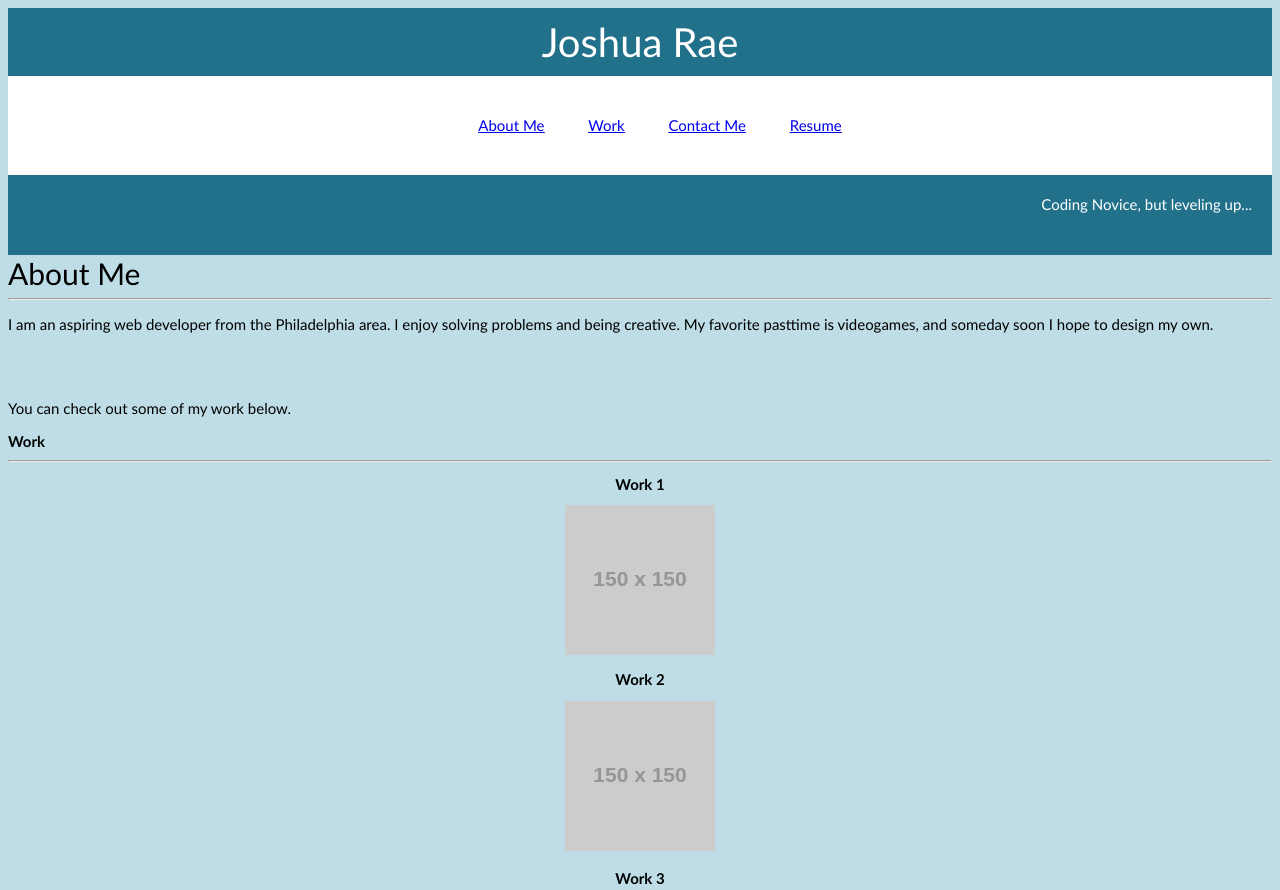
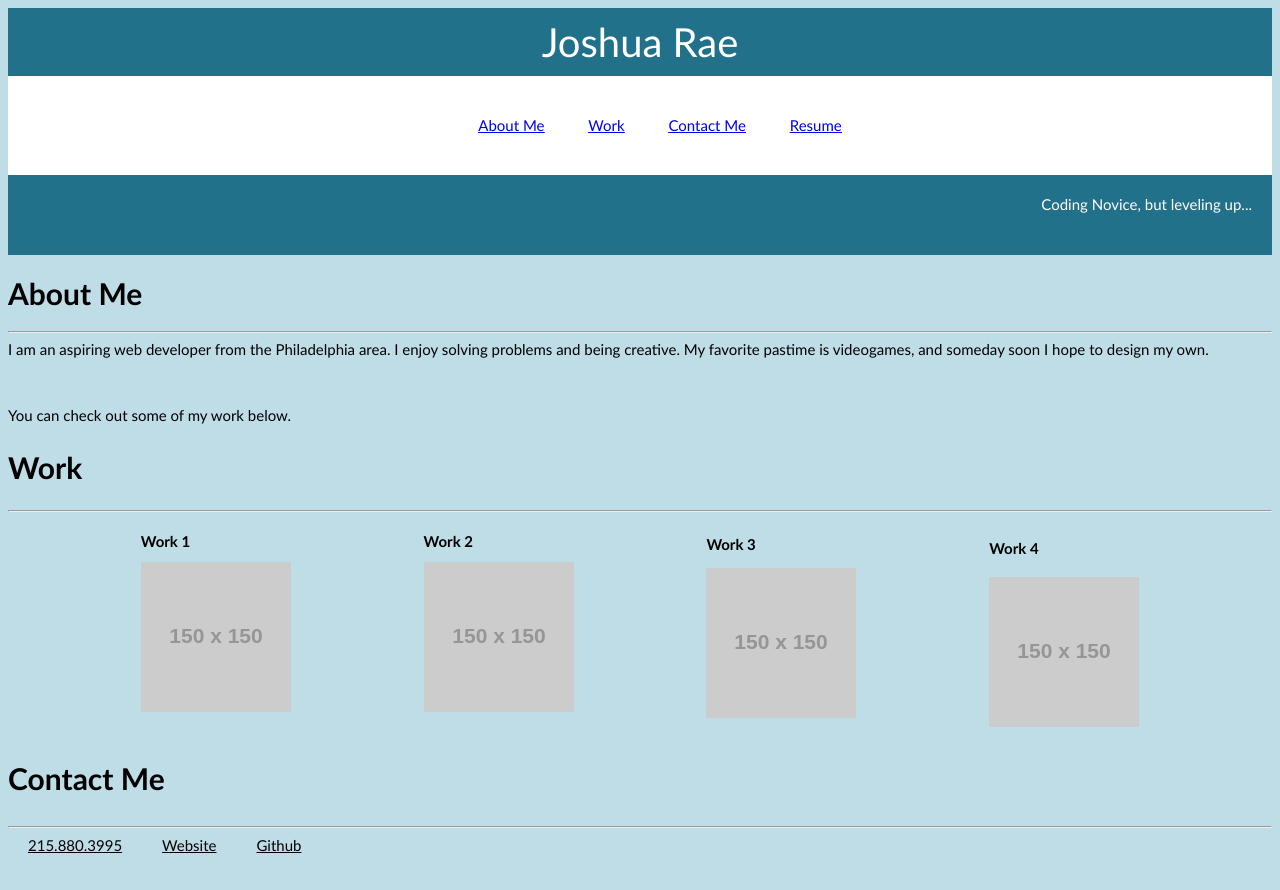
Before and after one commit to joshuar2155/self-portfolio, a plain HTML site: page index.html in a window 1280 px wide. Shown: the top 890 px of the page. Drawn offline with Linux system fonts and the light colour scheme; placeholder pictures from the web are drawn by us.

Commit message:
close to finalizing

```diff
--- a/assets/styles.css
+++ b/assets/styles.css
@@ -1,3 +1,4 @@
+/*Overall site roots and global styles*/
 :root {
     --color: black;
     --background: rgb(34, 113, 139);
@@ -15,33 +16,13 @@ body {
     background-color: var(--altbackground);
 }
 
+/* Navigation and Subtitle*/
 nav {
     background-color: rgb(255, 255, 255);
     padding: 2%;
   }
 
-.top-links {
-    text-align: center;
-  }
-
-header {
-    text-align: center;
-    font-size: var(--titles);
-    background-color: var(--background);
-    color: white;
-    padding: 10px;
-}
-
-.title {
-    font-size: var(--subtitles);
-}
-
-section {
-    position: relative;
-    text-align: center;
-  }
-
-.top-links li {
+  .top-links li {
     display: inline;
     padding: 20px;
     font-size: 15px;
@@ -56,7 +37,49 @@ section {
     color: white;
 }
 
+.top-links {
+    text-align: center;
+  }
+
+header {
+    text-align: center;
+    font-size: var(--titles);
+    background-color: var(--background);
+    color: white;
+    padding: 10px;
+}
+
+/*Work Section*/
+
+section {
+    display: flex;
+    flex-wrap: wrap;
+    flex-grow: 1;
+    flex: 4;
+    justify-content: space-evenly;
+    align-items: flex-start;
+  }
+
+/*Variable link to all titles*/
+.title {
+    font-size: var(--subtitles);
+}
+
+section {
+    position: relative;
+    text-align: row;
+  }
+
 .contact a {
     text-decoration: underline;
     padding: 20px;
 }
+
+/*media section for smaller screens*/
+
+@media screen and (max-width: 768px) {
+    section,
+    nav {
+      flex-direction: column;
+    }
+  }
--- a/index.html
+++ b/index.html
@@ -7,6 +7,8 @@
         <link rel="reset" href="./assets/reset.css">
         <link rel="stylesheet" href="./assets/styles.css">
     </head>
+
+<!--Body Includes Heading, navigation bar, and subtitle-->
 
     <body>
         <header class="label">Joshua Rae</header>
@@ -21,15 +23,16 @@
         </nav>
 
         <div class="subtitle">Coding Novice, but leveling up...</div>
-
-        <Main class="title">About Me
+<!--About me Section-->
+            <h1 class="title">About Me</h1>
             <hr>
-            <p>I am an aspiring web developer from the Philadelphia area. I enjoy solving problems and being creative. My favorite pasttime is videogames, and someday soon I hope to design my own.</p>
+        <Main
+            <p>I am an aspiring web developer from the Philadelphia area. I enjoy solving problems and being creative. My favorite pastime is videogames, and someday soon I hope to design my own.</p>
             <br>
             <p>You can check out some of my work below.</p>
         </Main>
-
-            <h1 class="label">Work</h1>
+<!--List of works, used with placeholder images-->
+            <h2 class="title">Work</h2>
             <hr>
 
      <Section>
@@ -48,12 +51,15 @@
         <div><h4 class="work">Work 4</h4>
             <a href=""https://placeholder.com"><img src="https://via.placeholder.com/150" alt="image"></a>
         </div>
+
+<!--Contact me section-->
     </Section>
-
-        <div class="contact">Contact Me
+            <h3 class="title">Contact Me</h3>
+        <div class="contact">
             <hr>
             <a>215.880.3995</a><a>Website</a><a>Github</a></p></div>
 
+<!--Javascript linked just for practice-->
         <script>src="script.js"</script>
 
     </body>
```
